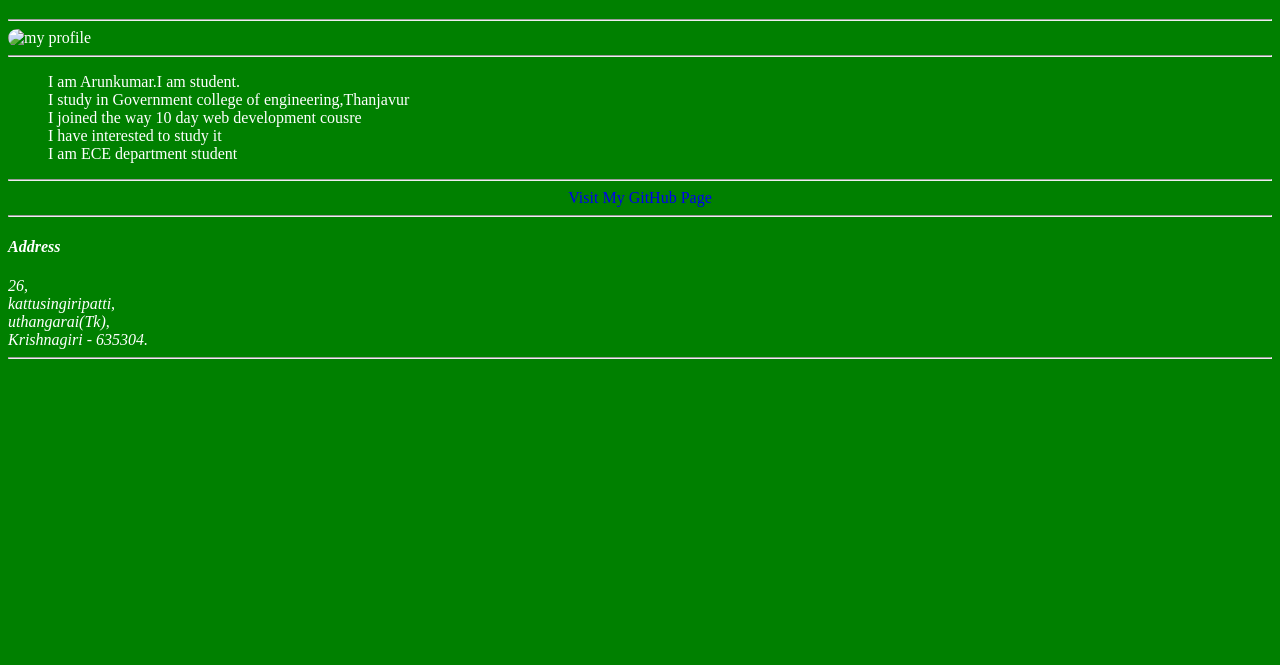
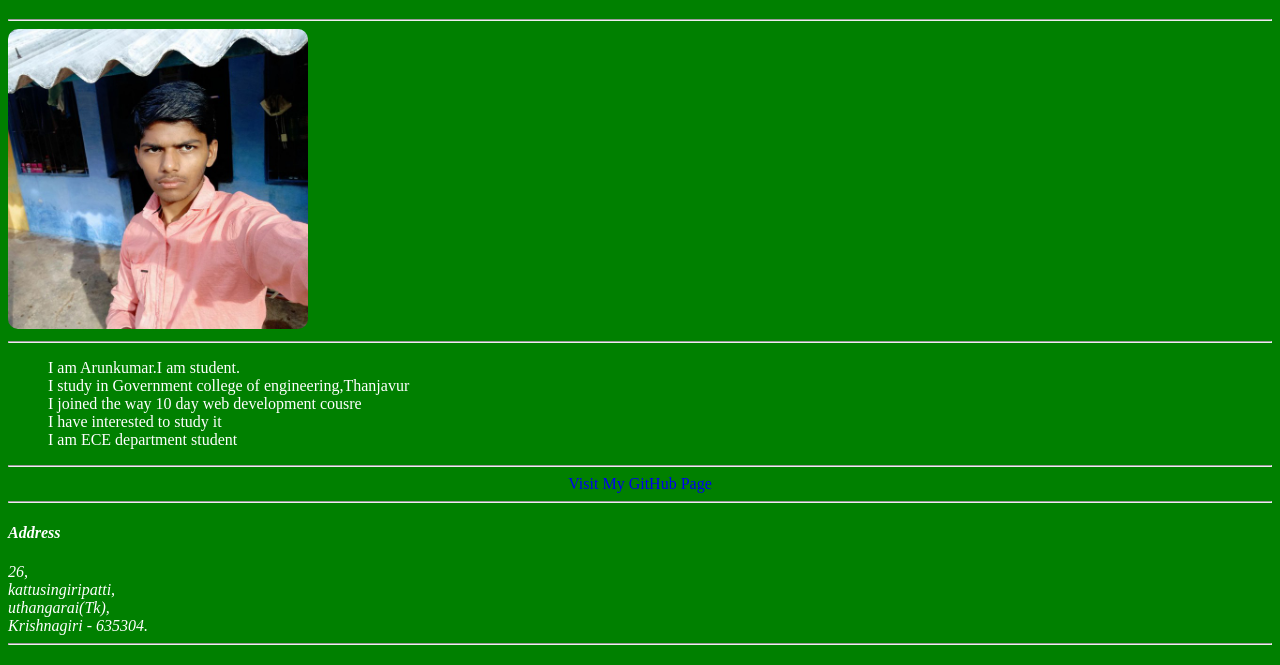
Before and after one commit to Arun140801/Project-1, a plain HTML site: page index.html in a window 1280 px wide. Shown: the part 135-800 px from the top of the page. Drawn offline with Linux system fonts and the light colour scheme.

Commit message:
Update index.html

```diff
--- a/index.html
+++ b/index.html
@@ -11,7 +11,7 @@
        <span style="font-weight:900;font-size:3em">Arunkumar</span>
     </div>
     <hr />
-    <img src=profile.jpg"" alt="my profile" width="300px" height="300px" style="border-radius:10px" />
+    <img src="Profile.jpg" alt="my profile" width="300px" height="300px" style="border-radius:10px" />
     <hr />
     <blockquote>
       I am Arunkumar.I am student.<br>
```
